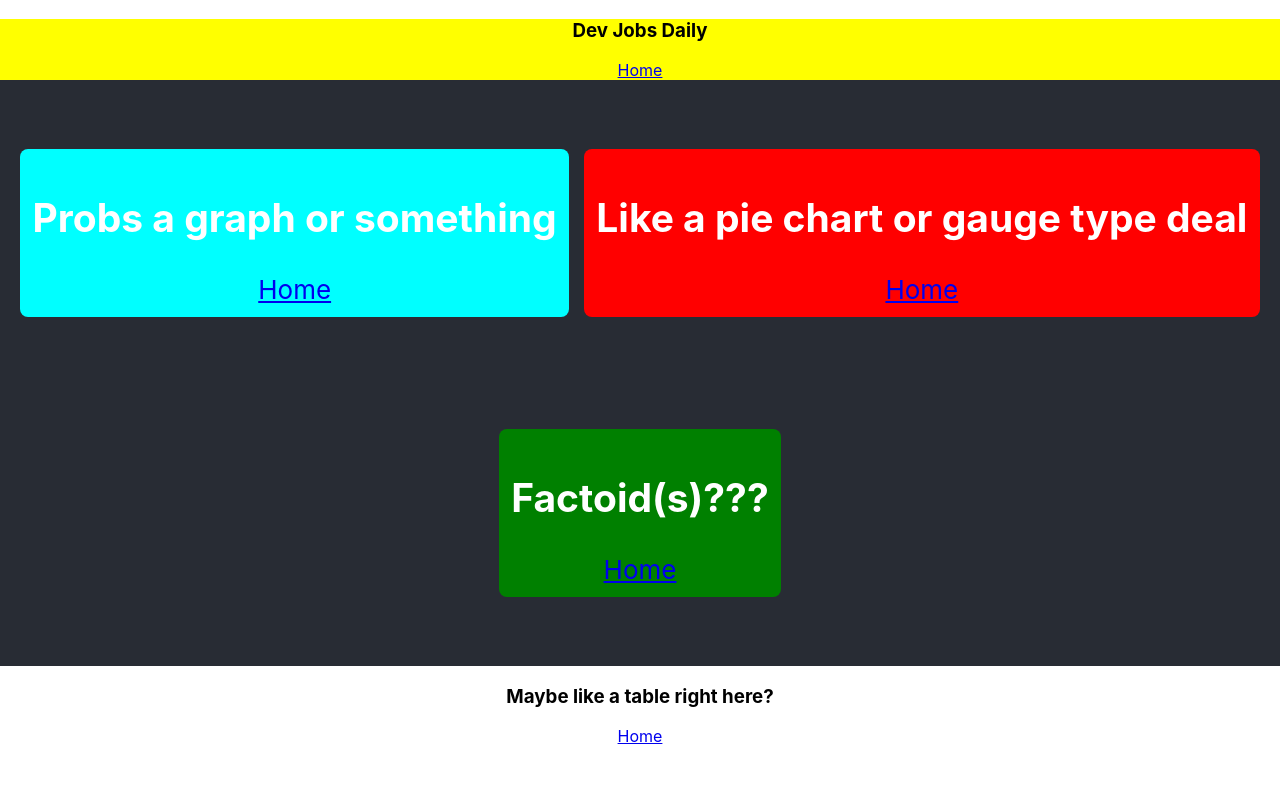
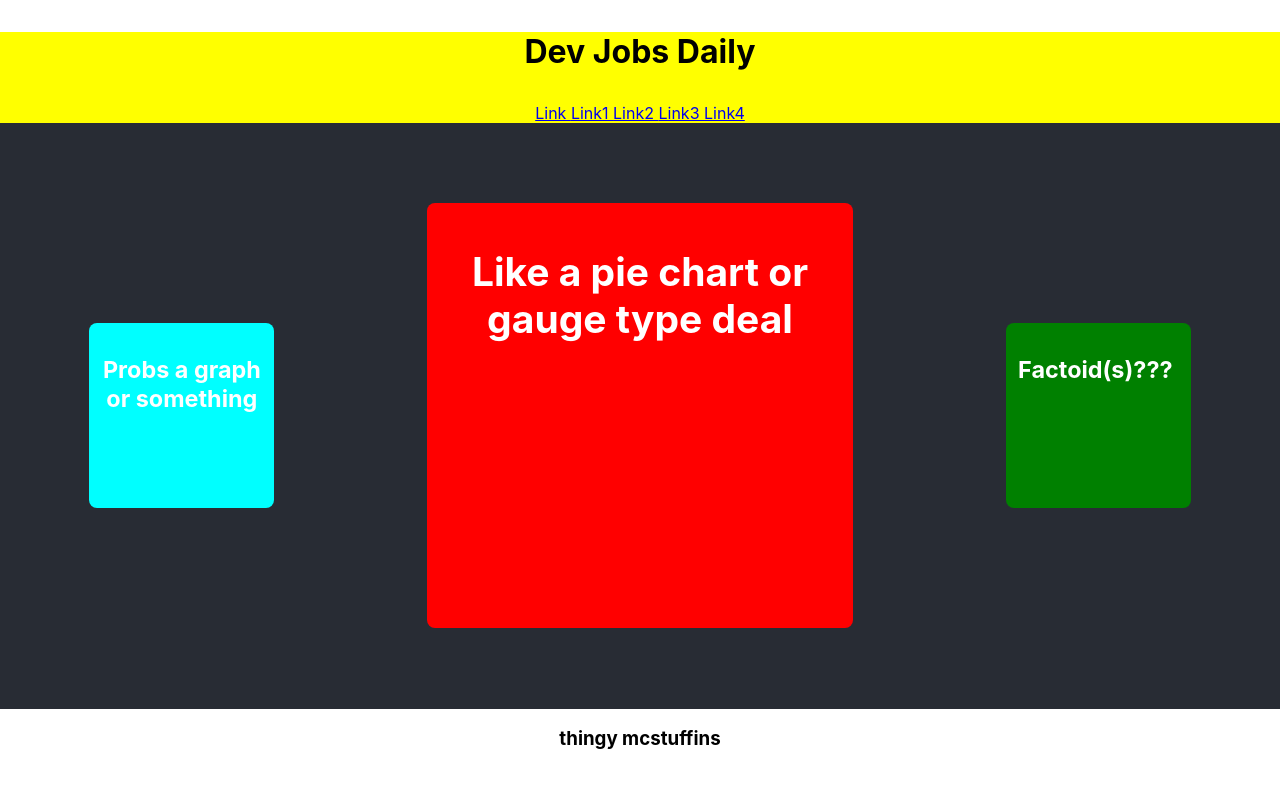
Before and after one commit to theMVPshop/devJobsDaily, a React (Create React App) app in the folder devjobsdaily/: page / in a window 1280 px wide. Shown: the top 788 px of the page. Built offline with nearby package versions, Linux system fonts and the light colour scheme.

Commit message:
layout stuff

```diff
--- a/devjobsdaily/src/App.css
+++ b/devjobsdaily/src/App.css
@@ -1,5 +1,7 @@
 .App {
   text-align: center;
+  display: flex;
+  flex-direction: column;
 }
 
 .App-logo {
@@ -7,11 +9,7 @@
   pointer-events: none;
 }
 
-@media (prefers-reduced-motion: no-preference) {
-  .App-logo {
-    animation: App-logo-spin infinite 20s linear;
-  }
-}
+
 .main {
   background-color: #282c34;
   min-height: 70vh;
@@ -34,21 +32,32 @@
 }
 
 .bx{
-  height:fit-content;
-  width: fit-content;
+
   padding: 1%;
   border-radius: 8px;
-  display: flex;
-  flex-direction: column;
-  flex-wrap: wrap;
 }
+
 .bx1{
   background-color: aqua;
+  height: 20vh;
+  width: 20vh;
+  display: flex;
+  font-size: 60%;
+
 }
 .bx2{
   background-color: red;
+  height: 50vh;
+  width: 50vh;
 }
 
 .bx3{
   background-color: green;
+  height: 20vh;
+  width: 20vh;
+  display: flex;
+  font-size: 60%;
 }
+.navh1{
+  font-size: 200%;
+}
--- a/devjobsdaily/src/bx1.js
+++ b/devjobsdaily/src/bx1.js
@@ -2,9 +2,6 @@ const Bx1 = () => {
   return (
     <section className="bx bx1">
     <h1>Probs a graph or something</h1>
-          <div className="links">
-            <a href="./"> Home </a>
-          </div>
     </section>
    );
 }
--- a/devjobsdaily/src/bx2.js
+++ b/devjobsdaily/src/bx2.js
@@ -2,9 +2,7 @@ const Bx2 = () => {
   return (
     <section className="bx bx2">
     <h1>Like a pie chart or gauge type deal</h1>
-          <div className="links">
-            <a href="./"> Home </a>
-          </div>
+
     </section>
    );
 }
--- a/devjobsdaily/src/bx3.js
+++ b/devjobsdaily/src/bx3.js
@@ -2,9 +2,6 @@ const Bx3 = () => {
   return (
     <section className="bx bx3">
     <h1>Factoid(s)???</h1>
-          <div className="links">
-            <a href="./"> Home </a>
-          </div>
     </section>
    );
 }
--- a/devjobsdaily/src/bxbottom.js
+++ b/devjobsdaily/src/bxbottom.js
@@ -1,11 +1,7 @@
 const Bxbottom = () => {
   return (
     <nav className="bxbottom">
-          <h1>Maybe like a table right here?</h1>
-          <div className="links">
-            <a href="./"> Home </a>
-          </div>
-
+          <h1> thingy mcstuffins</h1>
 
     </nav>
    );
--- a/devjobsdaily/src/navbar.js
+++ b/devjobsdaily/src/navbar.js
@@ -1,9 +1,14 @@
+
 const Navbar = () => {
   return (
     <nav className="navbar">
-          <h1> Dev Jobs Daily </h1>
+          <h1 className="navh1"> Dev Jobs Daily </h1>
           <div className="links">
-            <a href="./"> Home </a>
+            <a href="./"> Link </a>
+            <a href="./"> Link1 </a>
+            <a href="./"> Link2 </a>
+            <a href="./"> Link3 </a>
+            <a href="./"> Link4 </a>
           </div>
 
 
```
Also changed, not shown: devjobsdaily/src/mainchart.js (added), 1 other file (tests, documents, lock files or other folders).
